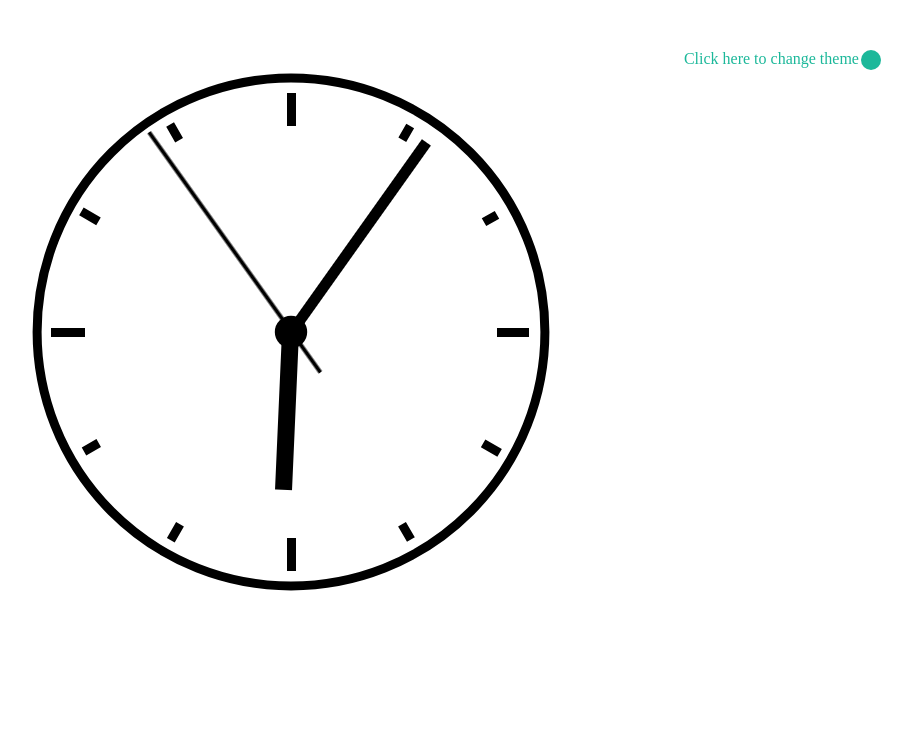
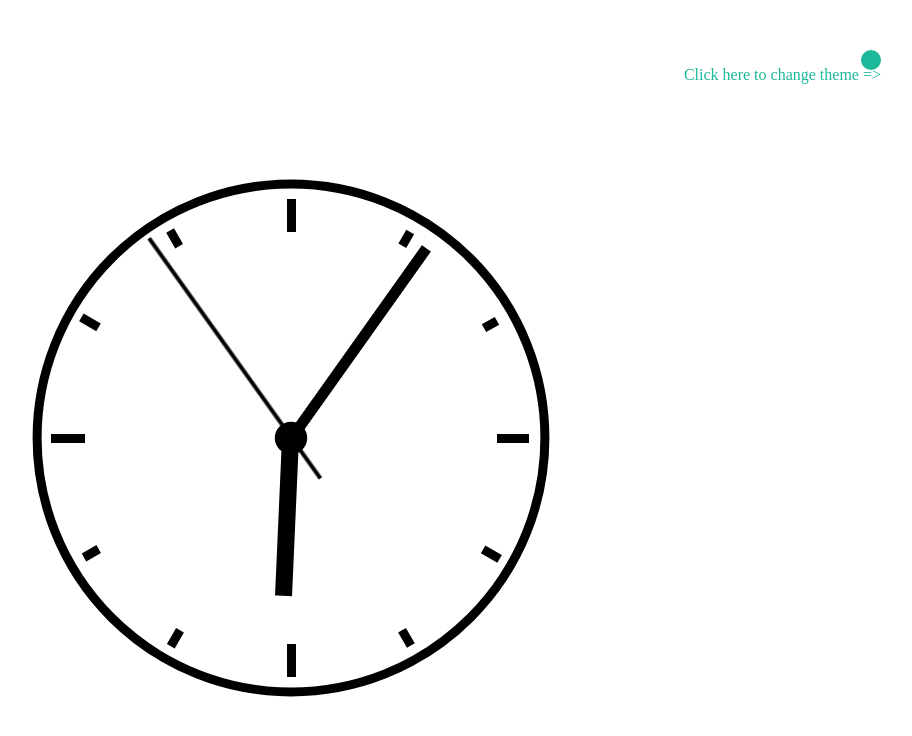
Before and after one commit to Akhlak-Hossain-Jim/Akhlak-Hossain-Jim.github.io, a website: page Projects/Clock/index.html in a window 1280 px wide. Shown: the whole page, without its empty margins (349-1261 px from the left). Drawn offline with Linux system fonts and the light colour scheme.

Commit message:
Update style.css

```diff
--- a/Projects/Clock/style.css
+++ b/Projects/Clock/style.css
@@ -1,4 +1,4 @@
-/* Layout */
+te/* Layout */
 *{
     overflow: hidden;
     margin: 0;
@@ -9,7 +9,7 @@
     padding: 2em;
     height: 100vh;
     justify-content: center;
-    align-items: middle;
+    align-items: center;
     overflow: hidden;
 }
 
```
